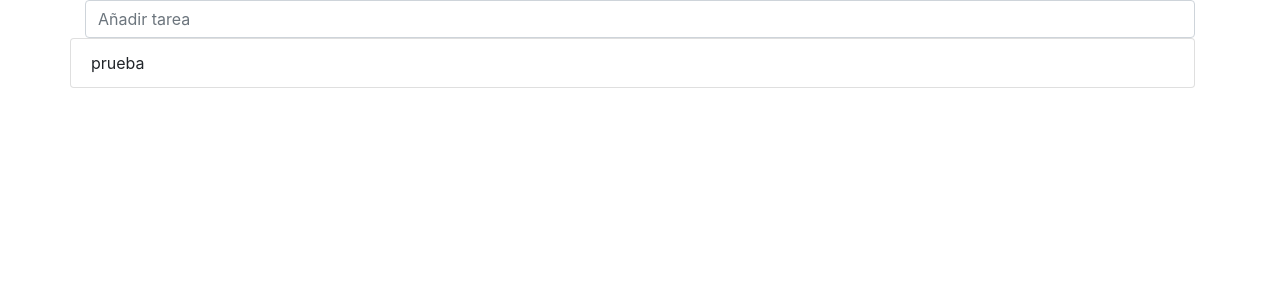
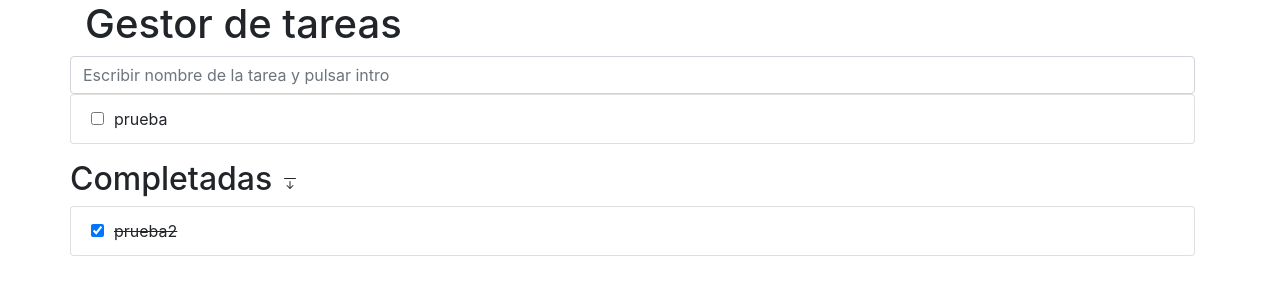
Before and after one commit to cabedux/gestor-tareas, an Angular app: page / in a window 1280 px wide. Shown: the top 300 px of the page. Built offline with nearby package versions, Linux system fonts and the light colour scheme.

Commit message:
funcionadidad de lista de tareas ocultar y mostrar cuando se requiera, falta test

```diff
--- a/src/app/app.component.html
+++ b/src/app/app.component.html
@@ -1,4 +1,5 @@
 <div class="container">
-  <app-add-new-task (newTask)="addTask($event)"></app-add-new-task>
+  <h1>Gestor de tareas</h1>
+  <app-add-new-task (addNewTask)="addTask($event)"></app-add-new-task>
   <app-task-list [tasks]="tasks"></app-task-list>
 </div>
--- a/src/app/app.component.ts
+++ b/src/app/app.component.ts
@@ -1,5 +1,6 @@
 import { Component } from '@angular/core';
 import { Task } from './models/task';
+import { v4 as uuid } from 'uuid';
 
 @Component({
   selector: 'app-root',
@@ -11,10 +12,18 @@ export class AppComponent {
   tasks: Task[] = [];
 
   constructor(){
-    this.tasks.push({id: 1, description: 'prueba', complete: false});
+    const taskTest1 = new Task();
+    taskTest1.id = uuid();
+    taskTest1.description = 'prueba';
+    this.tasks.push(taskTest1);
+
+    const taskTest2 = new Task();
+    taskTest2.id = uuid();
+    taskTest2.description = 'prueba2';
+    taskTest2.complete = true;
+    this.tasks.push(taskTest2);
   }
   addTask(value: Task): void{
     this.tasks.push(value);
-    console.log(this.tasks);
   }
 }
--- a/src/app/app.module.ts
+++ b/src/app/app.module.ts
@@ -5,12 +5,14 @@ import { AppComponent } from './app.component';
 import { TaskListComponent } from './components/task-list/task-list.component';
 import { AddNewTaskComponent } from './components/add-new-task/add-new-task.component';
 import { FormsModule, ReactiveFormsModule} from '@angular/forms';
+import { CheckTaskDirective } from './check-task.directive';
 
 @NgModule({
   declarations: [
     AppComponent,
     TaskListComponent,
-    AddNewTaskComponent
+    AddNewTaskComponent,
+    CheckTaskDirective
   ],
   imports: [
     BrowserModule,
--- /dev/null
+++ b/src/app/check-task.directive.ts
@@ -0,0 +1,24 @@
+import { Directive, HostListener, ElementRef, Renderer2, Output, Input } from '@angular/core';
+
+@Directive({
+  selector: '[appCheckTask]'
+})
+export class CheckTaskDirective {
+
+  appCheckTask = true;
+
+  constructor(private element: ElementRef, private renderer: Renderer2) { }
+
+  @HostListener('click', ['$event'])
+  onclick(event: Event): void{
+    const el: HTMLElement = this.element.nativeElement.parentNode.querySelector('div.completed');
+
+    if (this.appCheckTask === true) {
+      this.renderer.setStyle(el, 'display', 'none');
+    }
+    else {
+      this.renderer.setStyle(el, 'display', '');
+    }
+    this.appCheckTask = !this.appCheckTask;
+  }
+}
--- a/src/app/components/add-new-task/add-new-task.component.html
+++ b/src/app/components/add-new-task/add-new-task.component.html
@@ -1,4 +1,9 @@
-
-<form #taskForm=ngForm (keyup.enter)="guardar(taskForm.value); taskForm.reset() ">
-    <input type="text" class="form-control" placeholder="Añadir tarea"  (keyup.enter)="pressEnter($event)" name="description" ngModel>
-</form>
+<div class="row">
+    <div class="col pl-0">
+        <form #taskForm=ngForm (keyup.enter)="guardar(taskForm.value); taskForm.reset();">
+            <div class="form-group w-100 mb-0">
+                <input type="text" class="form-control" placeholder="Escribir nombre de la tarea y pulsar intro" name="description" ngModel>
+            </div>
+        </form>
+    </div>
+</div>
--- a/src/app/components/add-new-task/add-new-task.component.ts
+++ b/src/app/components/add-new-task/add-new-task.component.ts
@@ -1,4 +1,7 @@
-import { Component, OnInit, Output, EventEmitter } from '@angular/core';
+import { Component, OnInit, Output, EventEmitter, Input } from '@angular/core';
+import { Task } from './../../models/task';
+import { v4 as uuid } from 'uuid';
+import { iif } from 'rxjs';
 
 @Component({
   selector: 'app-add-new-task',
@@ -7,20 +10,22 @@ import { Component, OnInit, Output, EventEmitter } from '@angular/core';
 })
 export class AddNewTaskComponent implements OnInit {
 
-  description: string;
 
-  @Output() newTask = new EventEmitter<string>(false);
+  @Output() addNewTask = new EventEmitter<Task>(false);
   constructor() { }
 
   ngOnInit(): void {
   }
-  pressEnter(e: any): void{
-      console.log(e.keyCode);
-  }
-  guardar(value: string): void{
-    this.description = value;
-    this.newTask.emit(value);
-    console.log('guardado');
-    this.description = '';
+  // pressEnter(e: any): void{
+  //     console.log(e.keyCode);
+  // }
+  guardar(value: any): void{
+    if (value.description){
+      const newTask = new Task();
+      newTask.id = uuid();
+      newTask.description = value.description;
+      this.addNewTask.emit(newTask);
+    }
+
   }
 }
--- a/src/app/components/task-list/task-list.component.html
+++ b/src/app/components/task-list/task-list.component.html
@@ -1,7 +1,28 @@
 <div class="row">
     <ul class="col-12 list-group">
-        <li *ngFor="let item of tasks" class="list-group-item">
-            {{item.description}}
-        </li>
+        <ng-container *ngFor="let item of tasks">
+            <li *ngIf="!item.complete" class="list-group-item">
+                <input type="checkbox" name="task" (click)="click(item)"/>
+                <span class="text">{{item.description}}</span>
+            </li>
+        </ng-container>
     </ul>
+    <div class="w-100 mt-3" *ngIf="completeTaks.length != 0">
+        <div appCheckTask class="title">
+            <h2>Completadas</h2>
+            <svg width="1em" height="1em" viewBox="0 0 16 16" class="bi bi-arrow-bar-down" fill="currentColor" xmlns="http://www.w3.org/2000/svg">
+                <path fill-rule="evenodd" d="M11.354 10.146a.5.5 0 0 1 0 .708l-3 3a.5.5 0 0 1-.708 0l-3-3a.5.5 0 0 1 .708-.708L8 12.793l2.646-2.647a.5.5 0 0 1 .708 0z"/>
+                <path fill-rule="evenodd" d="M8 6a.5.5 0 0 1 .5.5V13a.5.5 0 0 1-1 0V6.5A.5.5 0 0 1 8 6zM2 3.5a.5.5 0 0 1 .5-.5h11a.5.5 0 0 1 0 1h-11a.5.5 0 0 1-.5-.5z"/>
+              </svg>
+        </div>
+
+        <div class="completed" >
+            <ul class="col-12 list-group">
+                <li *ngFor="let item of completeTaks; let i = index" class="list-group-item">
+                    <input type="checkbox" name="task" (click)="click(item)" checked="checked"/>
+                    <span class="text tachado">{{item.description}}</span>
+                </li>
+            </ul>
+        </div>
+    </div>
 </div>
--- a/src/app/components/task-list/task-list.component.scss
+++ b/src/app/components/task-list/task-list.component.scss
@@ -0,0 +1,20 @@
+.tachado{
+    text-decoration: line-through;
+}
+
+.text{
+    padding-left: 10px;
+
+}
+
+.title{
+    width: 100%;
+    cursor: pointer;
+    display:flex;
+    justify-content: flex-start;
+    align-items: center;
+
+    h2{
+        margin-right: 10px;
+    }
+}
--- a/src/app/components/task-list/task-list.component.ts
+++ b/src/app/components/task-list/task-list.component.ts
@@ -8,10 +8,31 @@ import { Task } from 'src/app/models/task';
 })
 export class TaskListComponent implements OnInit {
   @Input() tasks: Task[] = [];
+  completeTaks: Task[] = [];
 
   constructor() { }
 
   ngOnInit(): void {
+    this.tasks.filter(x =>  (x.complete === true) ? this.completeTaks.push(x) : null);
+
   }
 
+  click(item: Task): void{
+    if (!item.complete){
+      const index =  this.tasks.findIndex(x => x.id === item.id);
+      this.completeTaks.push(this.tasks[index]);
+      this.changeState(item, this.tasks);
+    }
+    else{
+      const index =  this.completeTaks.findIndex(x => x.id === item.id);
+      this.completeTaks.splice(index, 1);
+      this.changeState(item, this.tasks );
+    }
+    console.log(this.tasks);
+    console.log(this.completeTaks);
+  }
+
+  private changeState(item: Task, list: Task[]): void {
+    list.filter(x => x.id === item.id ? x.complete = !x.complete : null);
+  }
 }
--- a/src/app/models/task.ts
+++ b/src/app/models/task.ts
@@ -1,5 +1,11 @@
-export interface Task{
+export class Task{
     id: number;
     description: string;
     complete: boolean;
+
+    constructor(){
+        this.id = 0;
+        this.description = '';
+        this.complete = false;
+    }
 }
```
Also changed, not shown: 1 other file (tests, documents, lock files or other folders).
